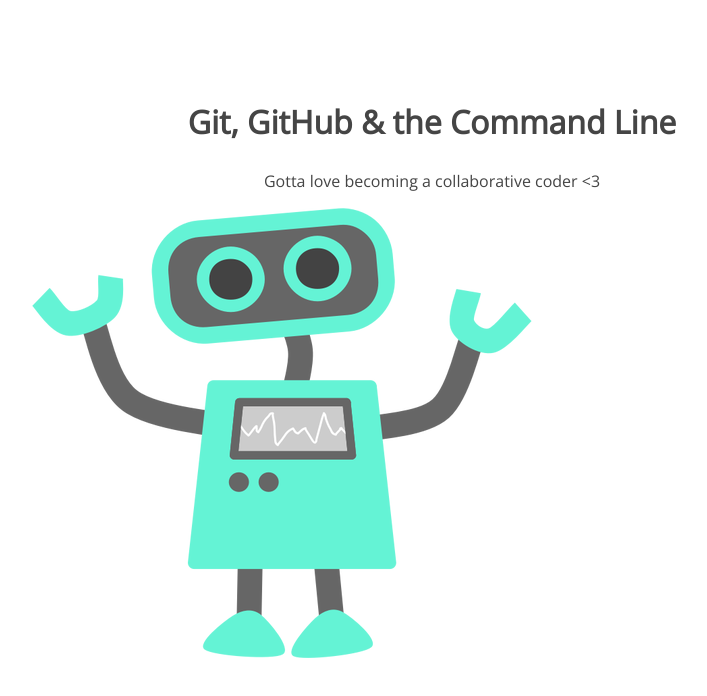
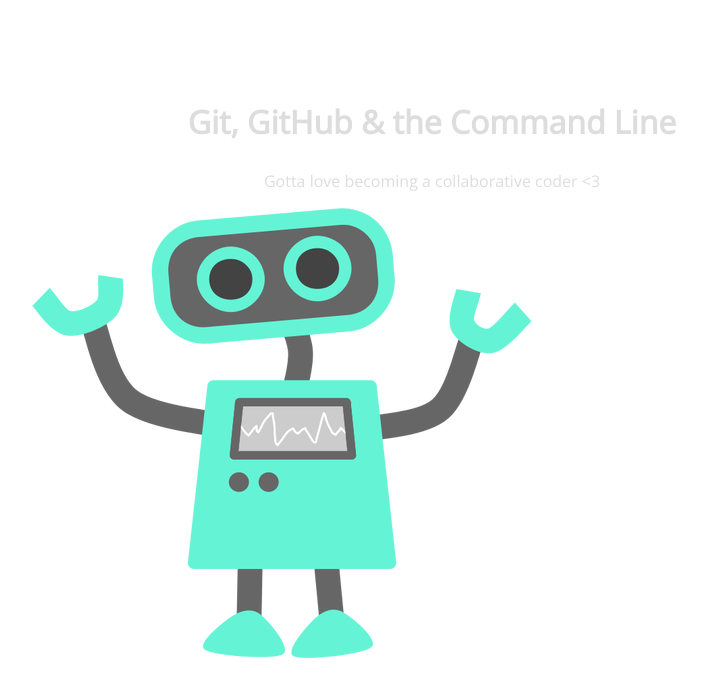
Before and after one commit to jdavis17/105-git, a plain HTML site: page index.html in a window 1280 px wide. Shown: the whole page, without its empty margins (208-915 px from the left). Drawn offline with nearby package versions, Linux system fonts and the light colour scheme.

Commit message:
chg h1 color

```diff
--- a/css/style.css
+++ b/css/style.css
@@ -5,7 +5,7 @@
 section h1,
 section p {
     text-align: center;
-	color: #454545;
+    color: #ddd;
 }
 section h1 {
     font: 32px 'Open Sans';
```
Lines whose indentation alone changed are shown as unchanged.
